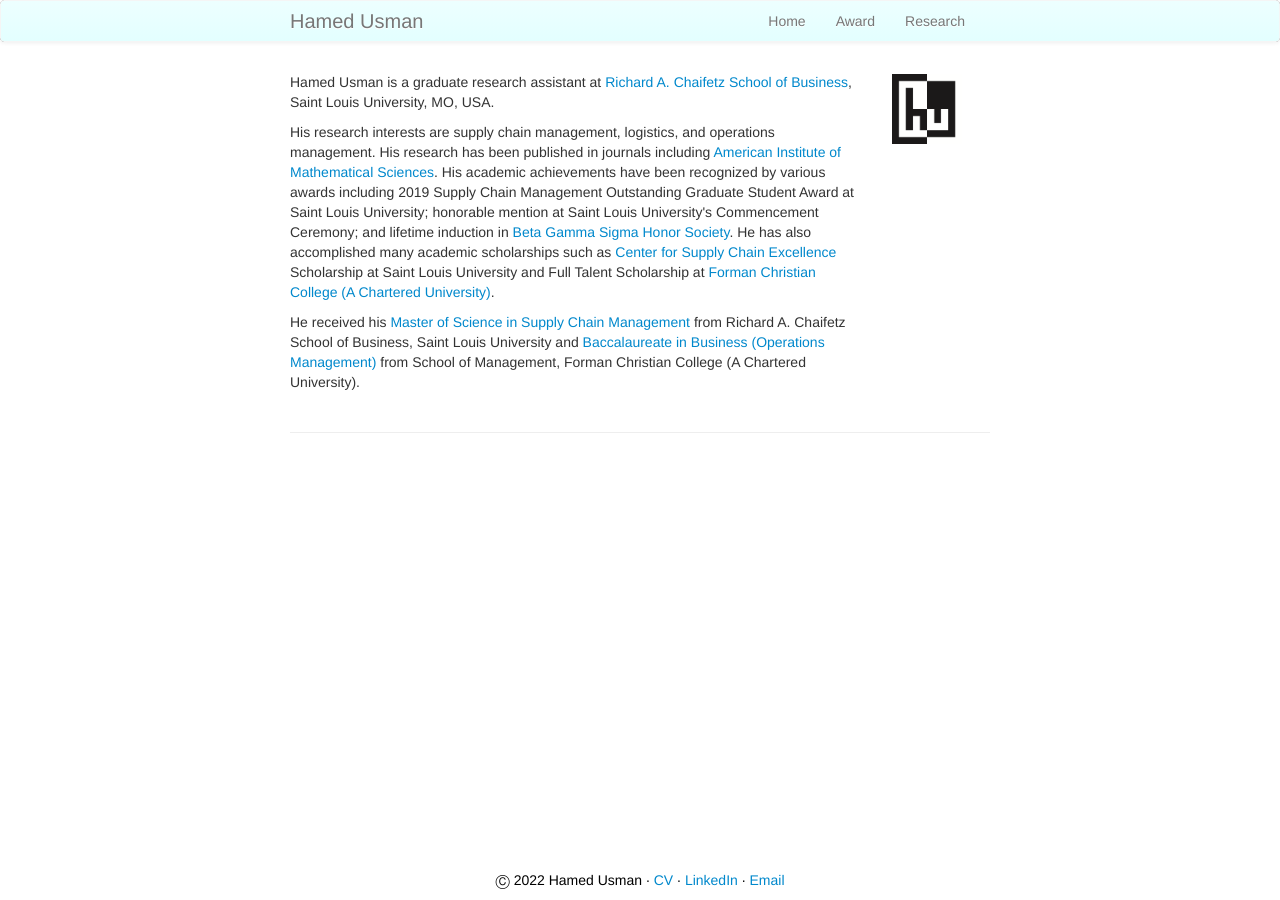
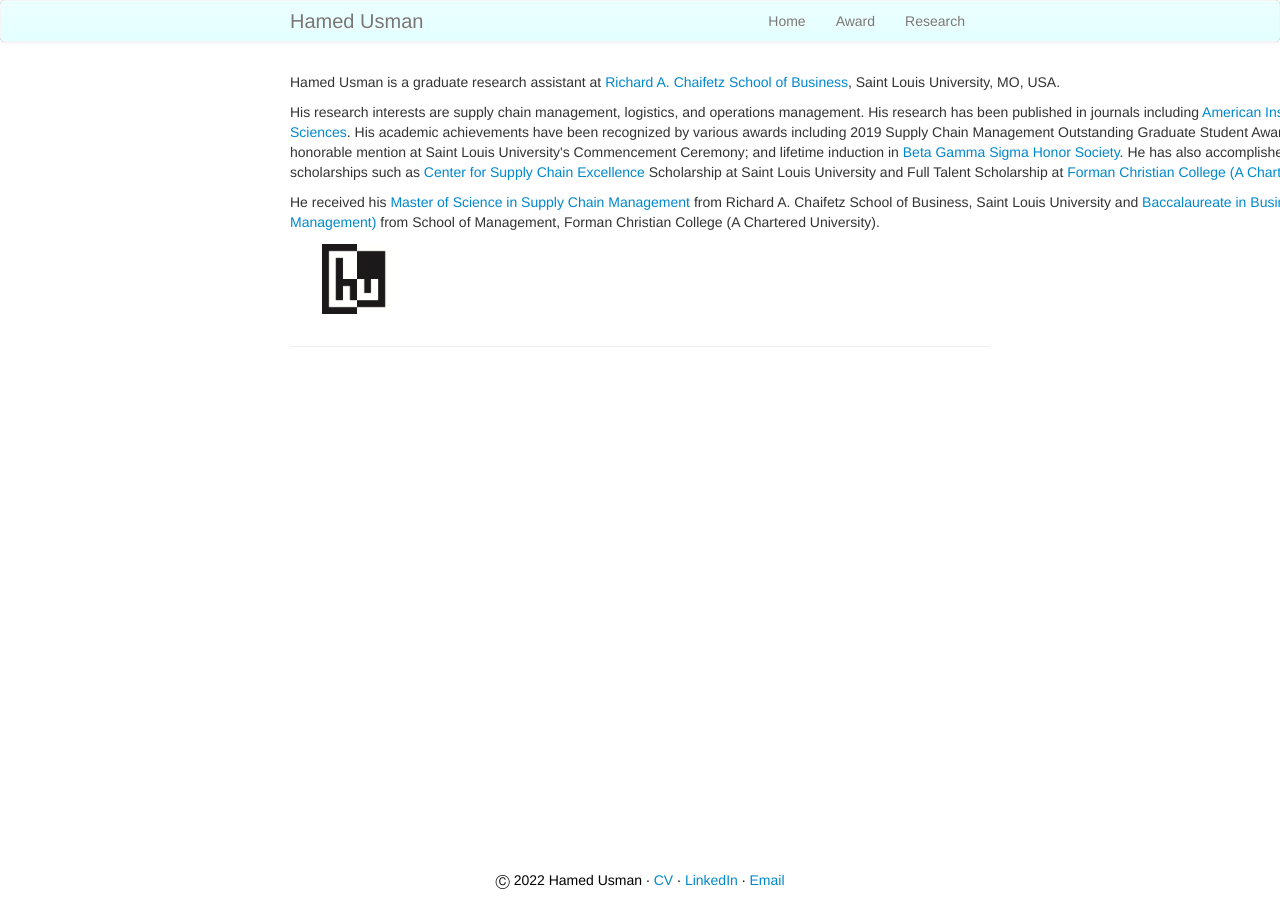
Before and after one commit to hamedusman/hamedusman.github.io, a Jekyll site: the page built from index.md, in a window 1280 px wide. Built offline with Jekyll 4.4.1, drawn with Linux system fonts in a browser that asks for light colours.

Commit message:
Update index.md

```diff
--- a/index.md
+++ b/index.md
@@ -9,7 +9,7 @@
 <h4><a name="hello"></a></h4>
 
     <div class="row-fluid">
-        <div class="span6">
+        <div class="span0">
 <p>Hamed Usman is a graduate research assistant at <a href="https://www.slu.edu/business">Richard A. Chaifetz School of Business</a>, Saint Louis University, MO, USA.</p>
 <p>His research interests are supply chain management, logistics, and operations management. His research has been published in journals including <a href="https://www.aimsciences.org">American Institute of Mathematical Sciences</a>. His academic achievements have been recognized by various awards including 2019 Supply Chain Management Outstanding Graduate Student Award at Saint Louis University; honorable mention at Saint Louis University's Commencement Ceremony; and lifetime induction in <a href="https://www.betagammasigma.org">Beta Gamma Sigma Honor Society</a>. He has also accomplished many academic scholarships such as <a href="https://www.slu.edu/business/centers/supply-chain-excellence/index.php">Center for Supply Chain Excellence</a> Scholarship at Saint Louis University and Full Talent Scholarship at <a href="https://www.fccollege.edu.pk">Forman Christian College (A Chartered University)</a>.</p>
 <p>He received his <a href="https://www.slu.edu/business/graduate/supply-chain-management">Master of Science in Supply Chain Management</a> from Richard A. Chaifetz School of Business, Saint Louis University and <a href="https://www.fccollege.edu.pk/baccalaureate-in-business/">Baccalaureate in Business (Operations Management)</a> from School of Management, Forman Christian College (A Chartered University).</p>
```
